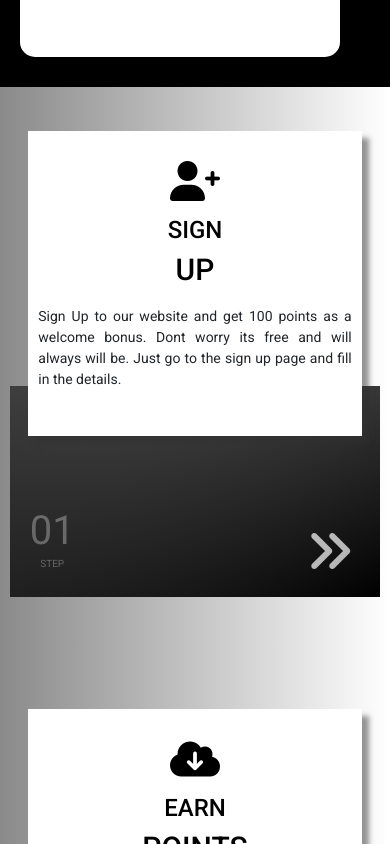
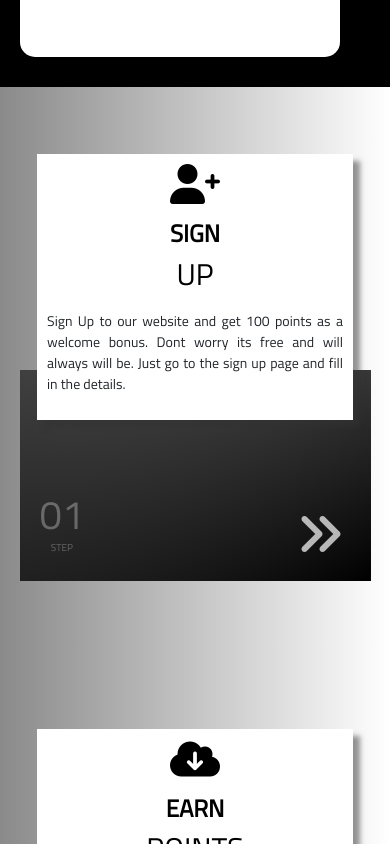
Before and after one commit to gharsh24/ThreeR, a React (Vite) app: page / in a window 390 px wide. Shown: the part 5960-6804 px from the top of the page. Built offline with nearby package versions, Linux system fonts and the light colour scheme.

Commit message:
Fix Responsive Design ✅ and added a few things no need for npm install 🥸

```diff
--- a/src/Components/Points.jsx
+++ b/src/Components/Points.jsx
@@ -7,7 +7,7 @@ function Points() {
       <div className="card-wrapper one">
         <div className="card-header">
           <i className="fa-solid fa-user-plus"></i>
-          <h2 className="card-header-text1">Sign </h2>
+          <h2 className="card-header-text1 fw-bold">Sign </h2>
           <h1 className="card-header-text2">Up</h1>
           <p className="card-header-text3">
             Sign Up to our website and get 100 points as a welcome bonus. Dont
@@ -28,7 +28,7 @@ function Points() {
       <div className="card-wrapper two">
         <div className="card-header">
           <i className="fas fa-cloud-download-alt"></i>
-          <h2 className="card-header-text1">Earn </h2>
+          <h2 className="card-header-text1 fw-bold">Earn </h2>
           <h1 className="card-header-text2">Points</h1>
           <p className="card-header-text3">
             Earn points by participating in activities such as planting or
@@ -49,7 +49,7 @@ function Points() {
       <div className="card-wrapper three">
         <div className="card-header">
           <i className="fa-solid fa-gift"></i>
-          <h2 className="card-header-text1">Redeem </h2>
+          <h2 className="card-header-text1 fw-bold">Redeem </h2>
           <h1 className="card-header-text2">Points</h1>
           <p className="card-header-text3">
             Redeem your points for rewards such as discounts, coupons, and
--- a/src/Components/Store.jsx
+++ b/src/Components/Store.jsx
@@ -1,10 +1,26 @@
 import React from "react";
+import { useState } from "react";
 import "./styles/store.css";
 import Button from "react-bootstrap/Button";
+
+import Alert from "react-bootstrap/Alert"; // Import Alert from react-bootstrap
 
 import PropTypes from "prop-types";
 
 function Card({ imageUrl, title, text }) {
+  const [showAlert, setShowAlert] = useState(false);
+
+  const handleBuyNow = () => {
+    // Replace the condition with your logic to check if there are enough points
+    const hasEnoughPoints = false; // Replace this with your actual logic
+
+    if (hasEnoughPoints) {
+      // Your logic for the buy now action
+      console.log("Buy Now clicked!");
+    } else {
+      setShowAlert(true);
+    }
+  };
   return (
     <div className="ccard">
       <img src={imageUrl} alt="Card" />
@@ -12,7 +28,19 @@ function Card({ imageUrl, title, text }) {
         <h2 className="ccard-title">{title}</h2>
         <p className="ccard-text">{text}</p>
 
-        <Button variant="primary">Buy Now</Button>
+        <Button variant="primary" onClick={handleBuyNow}>
+          Buy Now
+        </Button>
+        {showAlert && (
+          <Alert
+            variant="danger"
+            className="mt-3"
+            onClose={() => setShowAlert(false)}
+            dismissible
+          >
+            Not enough points!
+          </Alert>
+        )}
       </div>
     </div>
   );
@@ -27,13 +55,10 @@ Card.propTypes = {
 function Store() {
   return (
     <div>
-    <div className ="storeheading">
-    <h1 className ="gradient-text">SHOP NOW!</h1>
+      <div className="storeheading">
+        <h1 className="gradient-text">SHOP NOW!</h1>
       </div>
       <div className="ccontainer">
-
-
-
         <Card
           imageUrl="https://www.shaktiplasticinds.com/wp-content/uploads/2020/10/Pallet-600x600.jpg"
           title="Heavy Duty Plastic Pallet"
--- a/src/Components/styles/RecycleRR.css
+++ b/src/Components/styles/RecycleRR.css
@@ -1,7 +1,7 @@
 @import url("https://pro.fontawesome.com/releases/v6.0.0-beta1/css/all.css");
 
-.recycleSection{
-    padding: 5rem;
+.recycleSection {
+  padding: 5rem;
 }
 .ol-cards,
 .ol-cards * {
--- a/src/Components/styles/points.css
+++ b/src/Components/styles/points.css
@@ -1,12 +1,9 @@
-@import url("https://fonts.googleapis.com/css2?family=Roboto:wght@300;400;500;700;900&display=swap");
 /* * {
   margin: 0px;
   padding: 0px;
   box-sizing: border-box;
 } */
 .pointsComponent {
-
-  font-family: "Roboto", sans-serif;
   background: linear-gradient(to right, #00000075, #ffffff);
   height: 100vh;
   display: flex;
@@ -135,7 +132,6 @@
 
 @media only screen and (max-width: 768px) {
   .pointsComponent {
-
     height: 200vh;
     display: flex;
     align-items: center;
@@ -181,5 +177,46 @@
   .card-wrapper {
     width: 95%;
   }
-
 }
+@media only screen and (max-width: 1250px) {
+  .pointsComponent {
+    height: 200vh;
+    display: flex;
+    align-items: center;
+    justify-content: center;
+    flex-wrap: wrap;
+    gap: 15px;
+  }
+  .card-wrapper {
+    width: 90%;
+  }
+  .card-header {
+    padding: 10px 10px;
+    height: auto;
+    border-top-left-radius: 0;
+    z-index: 0;
+  }
+  .card-header:after {
+    display: none;
+  }
+  .card-header h1 {
+    font-size: 30px;
+  }
+  .card-header h2 {
+    font-size: 24px;
+  }
+  .card-header p {
+    font-size: 14px;
+  }
+  .card-footer {
+    height: 25vh;
+    margin-top: -50px;
+    border-radius: 5px;
+  }
+  .card-footer h1 {
+    font-size: 40px;
+  }
+  .card-footer p {
+    font-size: 10px;
+  }
+}
--- a/src/Components/styles/style.css
+++ b/src/Components/styles/style.css
@@ -130,7 +130,6 @@
 .image-card:hover .default-text-2 {
   visibility: hidden;
 }
-
 .default-text-2 {
   position: absolute;
   top: 40%;
```
Also changed, not shown: src/Components/FeedbackForm.jsx (+8 -10 lines), src/Components/News.jsx (+162 -25 lines). Lines whose indentation alone changed are shown as unchanged.
